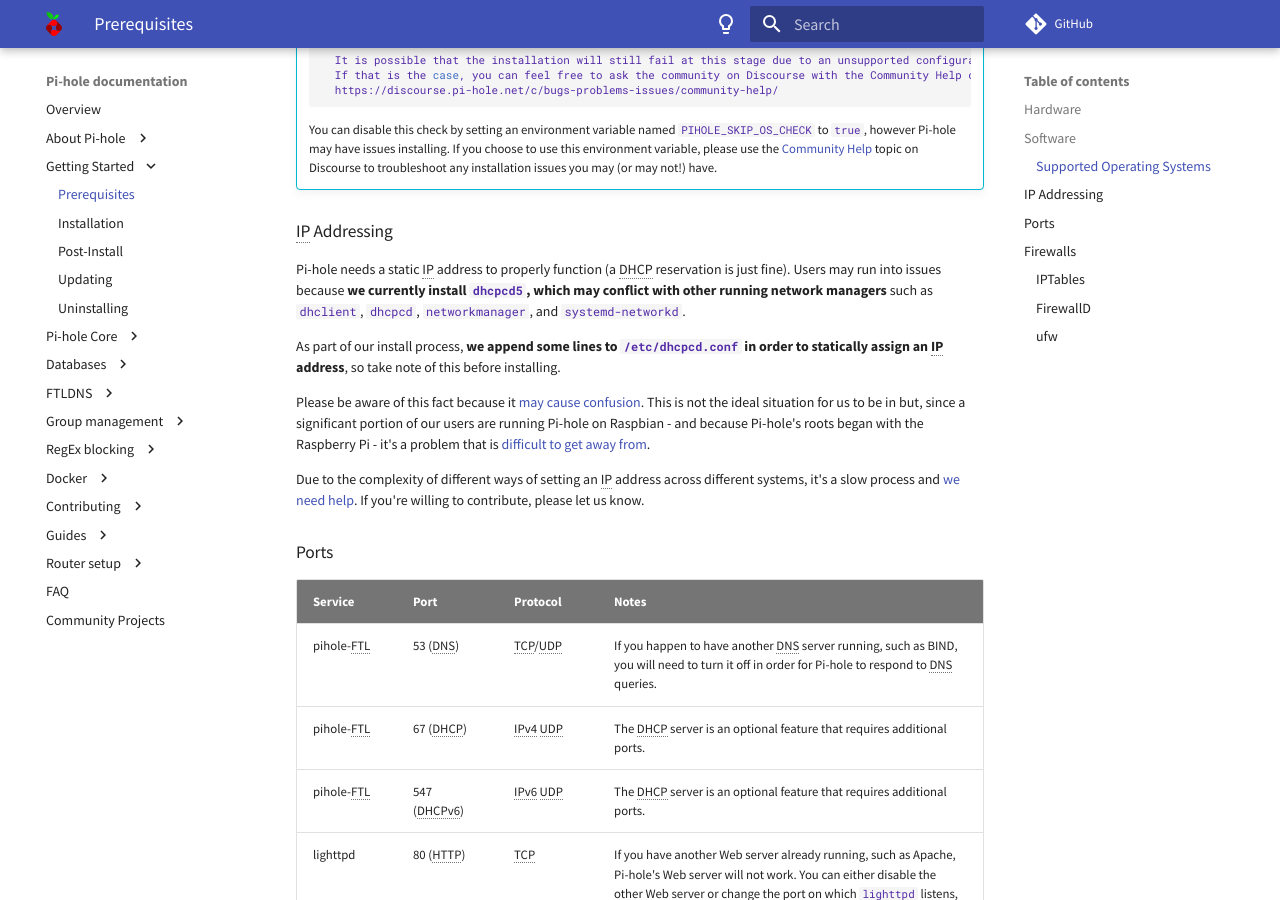
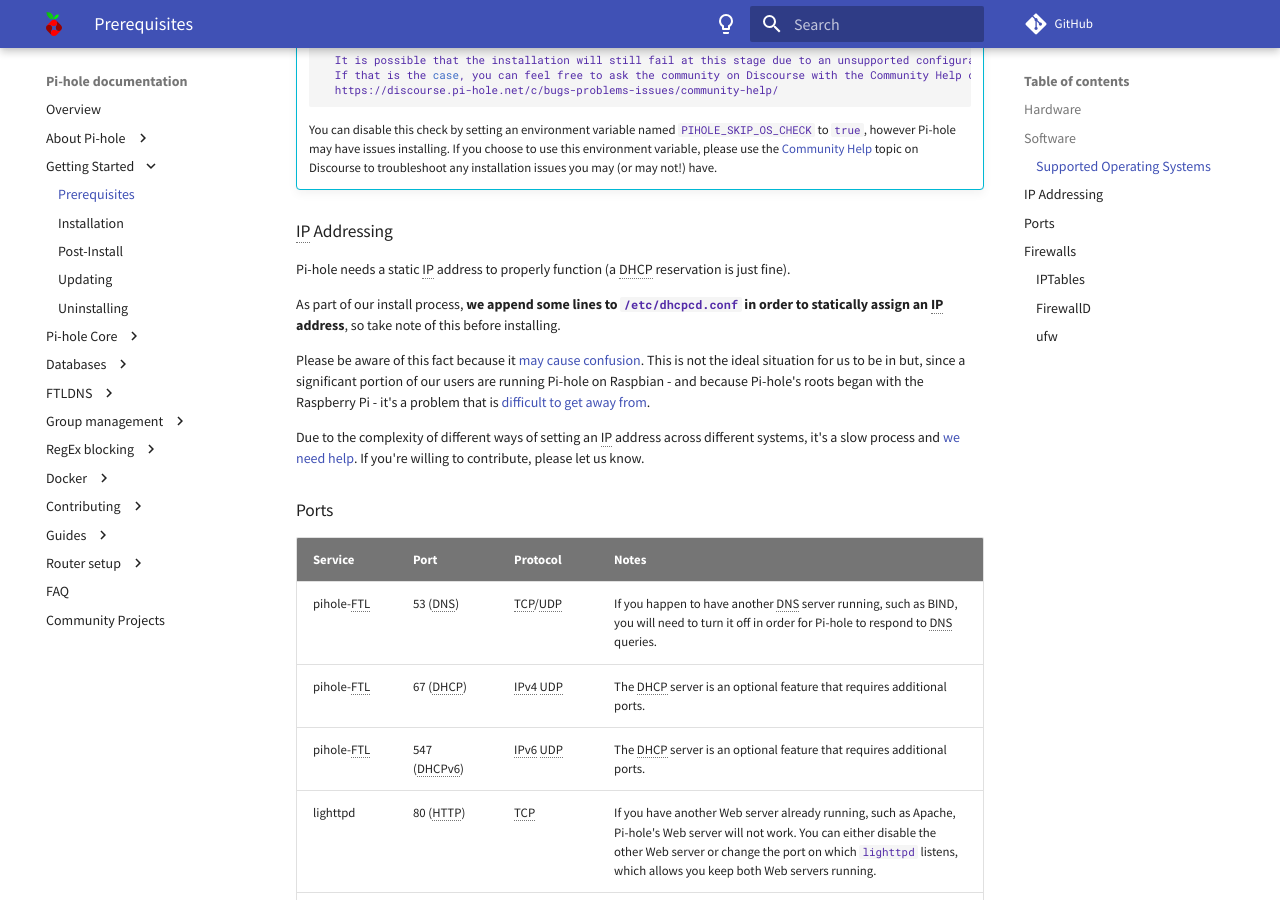
Before and after one commit to pi-hole/docs, an MkDocs documentation site: the page built from docs/main/prerequisites.md, in a window 1280 px wide and 900 px high, scrolled down 1249 px. Built offline with MkDocs 1.6.1 and Material for MkDocs 9.7.7, drawn with Linux system fonts in a browser that asks for light colours; comment, search, counter and statistics services are not loaded.

Commit message:
Remove note about dhcpcd5, which has not been relevant for a year now.
Signed-off-by: Adam Warner <me@adamwarner.co.uk>

```diff
--- a/docs/main/prerequisites.md
+++ b/docs/main/prerequisites.md
@@ -66,7 +66,7 @@
 
 ### IP Addressing
 
-Pi-hole needs a static IP address to properly function (a DHCP reservation is just fine). Users may run into issues because **we currently install `dhcpcd5`, which may conflict with other running network managers** such as `dhclient`, `dhcpcd`, `networkmanager`, and `systemd-networkd`.
+Pi-hole needs a static IP address to properly function (a DHCP reservation is just fine).
 
 As part of our install process, **we append some lines to `/etc/dhcpcd.conf` in order to statically assign an IP address**, so take note of this before installing.
 
```
